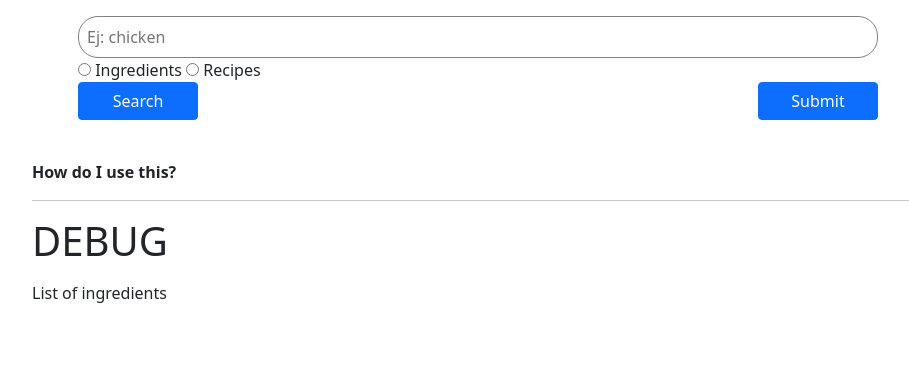
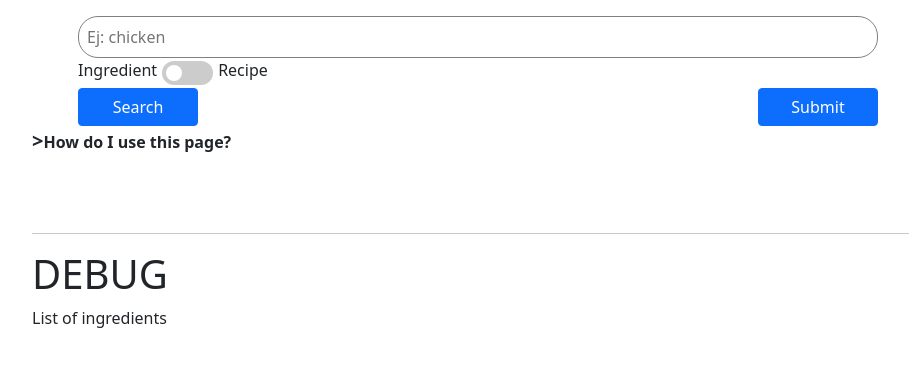
Before and after one commit to MRivadeneira92/cs50w-final-project, a Django app: page / in a window 1280 px wide. Shown: the part 80-447 px from the top of the page, without its empty margins (162-1071 px from the left). Run offline with Django 5.2, Linux system fonts and the light colour scheme.

Commit message:
added animation to info div. Began div for showing ingredient selection

```diff
--- a/cookbook/static/cookbook/cookbook.js
+++ b/cookbook/static/cookbook/cookbook.js
@@ -1,8 +1,10 @@
 let ingredientIdList = []
 let ingredientNameList = []
+let infoDisplay = false;
+let searchSwitch = 0; /* 0 == ingredient; 1 == recipe */
 
 document.addEventListener('DOMContentLoaded', () => {
-
+    var infoContainer = document.querySelector("#info-toggle");
     var btnSearch = document.querySelector('#btn-search');
     var btnSubmit = document.querySelector('#btn-submit');
 
@@ -39,17 +41,27 @@ document.addEventListener('DOMContentLoaded', () => {
             else {
                 ingName = makeUpper(dataInput.value);
             }
-            console.log(dataList);
+            console.log("ingName is: " + ingName);
+            console.log("dataList is: " + dataList);
 
+            /* check searchSwitch state */
+            if (document.querySelector("#opt-checkbox").checked == true) {
+                searchSwitch = 1;
+            }
+            console.log("searchSwitch is: " + searchSwitch);
+
+            if (searchSwitch == 0) {
+                console.log("yo")
                 /* search ingredients */
                 if (dataList.length > 0){
                     console.log("hey")
                     for (let i = 0; i < dataList.length; i++){
-                    getIngredient(dataList[i]);
+                        getIngredient(dataList[i],searchSwitch);
                     }
                 }
                 else{
-                getIngredient(ingName);
+                    getIngredient(ingName,searchSwitch);
+                }
             }
         }
     });
@@ -75,20 +87,36 @@ document.addEventListener('DOMContentLoaded', () => {
 
             /* Trigger animation on cell when mouseout  */
             document.querySelectorAll('.result-cell').forEach(cell => {
-                console.log(cell);
                 cell.addEventListener('mouseleave', (event) => {
                     cell.classList.add('out');
                 })
             })
         })
     })
+
+    /* slider */
+
+    document.querySelector("#opt-ingredient").addEventListener("click", () => {
+        document.querySelector("#opt-slider").click();
     })
+
 
     /* info menu */
 
     document.querySelector("#info-toggle").addEventListener("click", () => {
-    console.log("hey");
-    document.querySelector("#info-text").style.display = inline;
+
+        const infoConSize = infoContainer.offsetHeight;
+        var text = document.querySelector("#info-text");
+        text.classList.toggle("show");
+        if (infoDisplay == false) {
+            infoDisplay = true;
+            infoContainer.style.height = (infoConSize + text.offsetHeight) + "px";
+        } else {
+            infoContainer.style.height = "48px";
+            infoDisplay = false;
+        }
+    })
+
 })
 
 function recipeContainer(dict) {
@@ -125,8 +153,8 @@ function makeUpper(string) {
     return result;
 }
 
-function getIngredient(string){
-    fetch(`/get_ingredients/${string}`)
+function getIngredient(string, switchOpt){
+    fetch(`/get_ingredients/${string}/${switchOpt}`)
             .then(response => response.json())
             .then(response => {
                 if (Object.keys(response).length === 0) {
@@ -135,7 +163,9 @@ function getIngredient(string){
                 else {
                     if (!ingredientIdList.includes(response['id'])) {
                         ingredientIdList.push(response['id']);
-                        ingredientNameList.push(response['name'])
+                        ingredientNameList.push(response['name']);
+                        console.log(ingredientContainer(string));
+                        document.querySelector("#ingredients-result").innerHTML += ingredientContainer(string,response['id']);
                         document.querySelector('#data-input').value = "";
 
                         /* debug */
@@ -146,3 +176,23 @@ function getIngredient(string){
                 }
             })
 }
+
+function showInfo(){
+    var infoText = document.querySelector("#info-text");
+    infoText.removeAttribute("hidden");
+    const reflow = element.offsetHeigth;
+    infoText.classList.add("showInfo");
+}
+
+function ingredientContainer(name, id){
+    var html = `<div class="ing-container" onClick="deleteIngredient(${id})">
+                    <p>${name}</p>
+                    <span> x</span>
+                </div>`
+    return html;
+}
+
+function deleteIngredient(id) {
+    let position = ingredientIdList.indexOf(id);
+    ingredientIdList.splice(position);
+}
--- a/cookbook/static/cookbook/style.css
+++ b/cookbook/static/cookbook/style.css
@@ -4,6 +4,9 @@
     box-sizing: border-box;
 }
 
+p {
+    margin-bottom: 0 !important;
+}
 /* layout */
 
 .btn {
@@ -11,6 +14,7 @@
 }
 
 /* main page */
+
 .content-container {
     max-width: 892px;
     margin: 0 auto;
@@ -27,25 +31,139 @@
     padding: 0.5rem;
     border-radius: 20px;
     border: 1px solid grey;
+    transition: border  0.2s;
 }
 
 .bar-input:focus {
     outline: none;
-    animation: bar-focus 0.5s forwards;
+    border: 1px solid black;
+}
+
+/* slider */
+
+/* The switch - the box around the slider */
+.switch {
+    position: relative;
+    display: inline-block;
+    width: 51px;
+    height: 1.5rem;
+    margin: 3px 5px;
+}
+
+/* Hide default HTML checkbox */
+.switch input {
+    opacity: 0;
+    width: 0;
+    height: 0;
+}
+
+/* Slider */
+.slider {
+    position: absolute;
+    cursor: pointer;
+    top: 0;
+    left: 0;
+    right: 0;
+    bottom: 0;
+    background-color: #ccc;
+    -webkit-transition: .4s;
+    transition: .4s;
+}
+
+.slider:before {
+position: absolute;
+content: "";
+height: 1rem;
+width: 1rem;
+left: 4px;
+bottom: 4px;
+background-color: white;
+-webkit-transition: .4s;
+transition: .4s;
+}
+
+/*input:checked + .slider {
+background-color: #2196F3;
+}*/
+
+input:focus + .slider {
+box-shadow: 0 0 1px #2196F3;
+}
+
+input:checked + .slider:before {
+-webkit-transform: translateX(26px);
+-ms-transform: translateX(26px);
+transform: translateX(26px);
+}
+
+/* Rounded sliders */
+.slider.round {
+border-radius: 34px;
+}
+
+.slider.round:before {
+border-radius: 50%;
 }
 
 /* info div */
+#info-toggle {
+    height: 48px;
+    overflow: hidden;
+    transition: height 0.3s ease-in-out;
+}
 
-#info-toggle p {
+#info-toggle label {
     font-weight: bold;
 }
+
+#info-toggle span {
+    font-weight: bold;
+    font-size: 20px;
+}
+
+#info-toggle label span {
+    font-weight: bold;
+}
+
 
 #info-toggle:hover {
     cursor: pointer;
 }
 
 #info-text {
-    display: none;
+    visibility: hidden;
+    transition: visibility 0.3s ease-in-out;
+}
+
+#ingredients-result {
+    display: flex;
+    height: 43px;
+}
+
+.ing-container {
+    border: 1px solid gray;
+    width: max-content;
+    height: fit-content;
+    display: flex;
+    padding: 5px 1rem;
+    border-radius: 20px;
+    margin: 0 2px;
+    transition: padding 0.3s;
+    cursor: pointer;
+}
+
+.ing-container:hover {
+    padding: 8px 1.5rem;
+
+}
+
+.ing-container span {
+    margin-left: 3px;
+    font-size: 12px;
+}
+
+.show {
+    visibility: visible !important;
 }
 
 /* buttons */
@@ -108,15 +226,3 @@
         margin-top: 0;
     }
 }
-
-/* search bar */
-
-@keyframes bar-focus {
-    0% {
-        border: 1px solid grey;
-    }
-
-    100% {
-        border: 1px solid black;
-    }
-}
--- a/cookbook/templates/cookbook/homepage.html
+++ b/cookbook/templates/cookbook/homepage.html
@@ -4,12 +4,13 @@
     <div class="content-container">
         <div id="search-container" class="d-flex">
             <input type="text" id="data-input" class="bar-input" placeholder="Ej: chicken">
-            <div>
-                <input type="radio" id="submit-ingredients" name="ing-toggle" value="ingredients">
-                <label for="submit-ingredients">Ingredients</label>
-                <input type="radio" id="submit-recipes" name="ing-toggle" value="recipes">
-                <label for="submit-recipes">Recipes</label>
-
+            <div id="search-slider" class="d-flex">
+                <p id="opt-ingredient">Ingredient</p>
+                <label class="switch">
+                    <input type="checkbox" id="opt-checkbox">
+                    <span class="slider round" id="opt-slider"></span>
+                </label>
+                <p id="opt-recipe">Recipe</p>
                 <br>
             </div>
             <div class="d-flex flex-row justify-content-between">
@@ -20,10 +21,14 @@
         </div>
         <div id="info">
             <div id="info-toggle">
-                <img src="" alt="">
-                <p>How do I use this?</p>
+                <span>&#x3e</span><label for="info-text">How do I use this page?</label>
+                <p id="info-text"> Use this page to find what to cook depending on what you have available. You can search for ingredients either
+                    one at a time or separated by a comma (,). You can also look for specific recipes by selecting "recipe" under the search bar.
+                    Recipe only takes one option for now. Results will be displayed in cards below with a small description. Click on the card to see the full recipe.</p>
             </div>
-            <p id="info-text">Hello</p>
+        </div>
+        <div id="ingredients-result">
+
         </div>
         <div id="results-container">
 
--- a/cookbook/urls.py
+++ b/cookbook/urls.py
@@ -22,6 +22,6 @@ urlpatterns = [
     path('admin/', admin.site.urls),
     path('', views.index, name='index'),
     path('<int:id>/<str:name>', views.recipe_page, name='recipe'),
-    path('get_ingredients/<str:name>', views.get_ingredients),
+    path('get_ingredients/<str:name>/<int:switch>', views.get_ingredients),
     path('get_recipe/<str:list>', views.get_recipe)
 ]
--- a/cookbook/views.py
+++ b/cookbook/views.py
@@ -20,13 +20,21 @@ def recipe_page(request, id, name):
 
 # API
 
-def get_ingredients(request, name):
-    # Check if ingredient exists
+def get_ingredients(request, name, switch):
     result = {}
-    if (Ingredient.objects.filter(ingredient_name=name).exists()):
-        ingredient = Ingredient.objects.get(ingredient_name=name)
-        result["id"] = ingredient.id
-        result["name"] = ingredient.ingredient_name
+    print(switch)
+    if (switch == 0):
+        # Check if ingredient exists
+        if (Ingredient.objects.filter(ingredient_name=name).exists()):
+            ingredient = Ingredient.objects.get(ingredient_name=name)
+            result["id"] = ingredient.id
+            result["name"] = ingredient.ingredient_name
+    else:
+        # Check if recipe exist
+        if(Recipe.objects.filter(recipe_name=name).exists()):
+            recipe = Recipe.objects.get(recipe_name=name)
+            result["id]"] = recipe.id
+            result["name"] = recipe.recipe_name
     return JsonResponse(result)
 
 def get_recipe(request, list):
```
Also changed, not shown: img/arrow-icon.png (added). Lines whose indentation alone changed are shown as unchanged.
